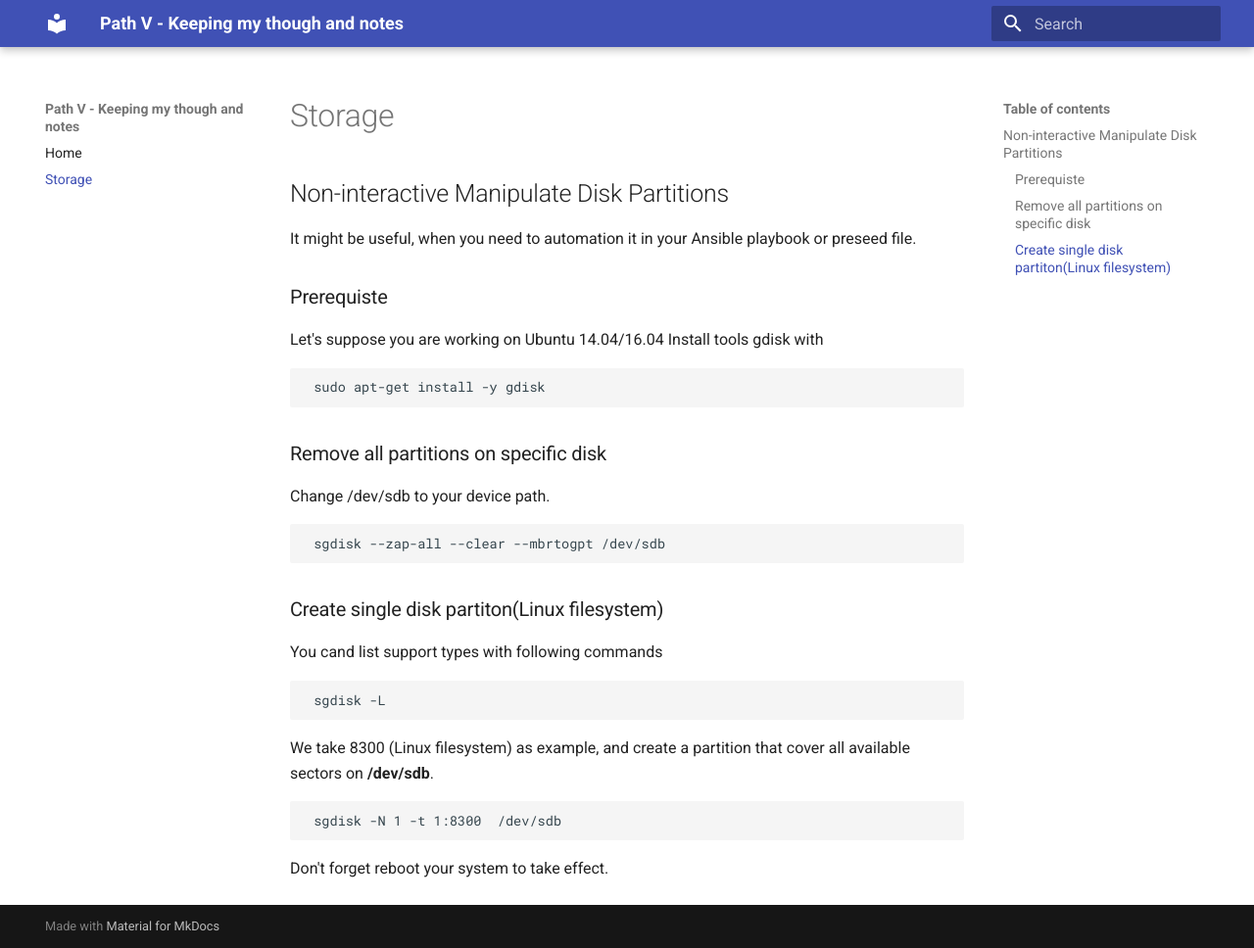
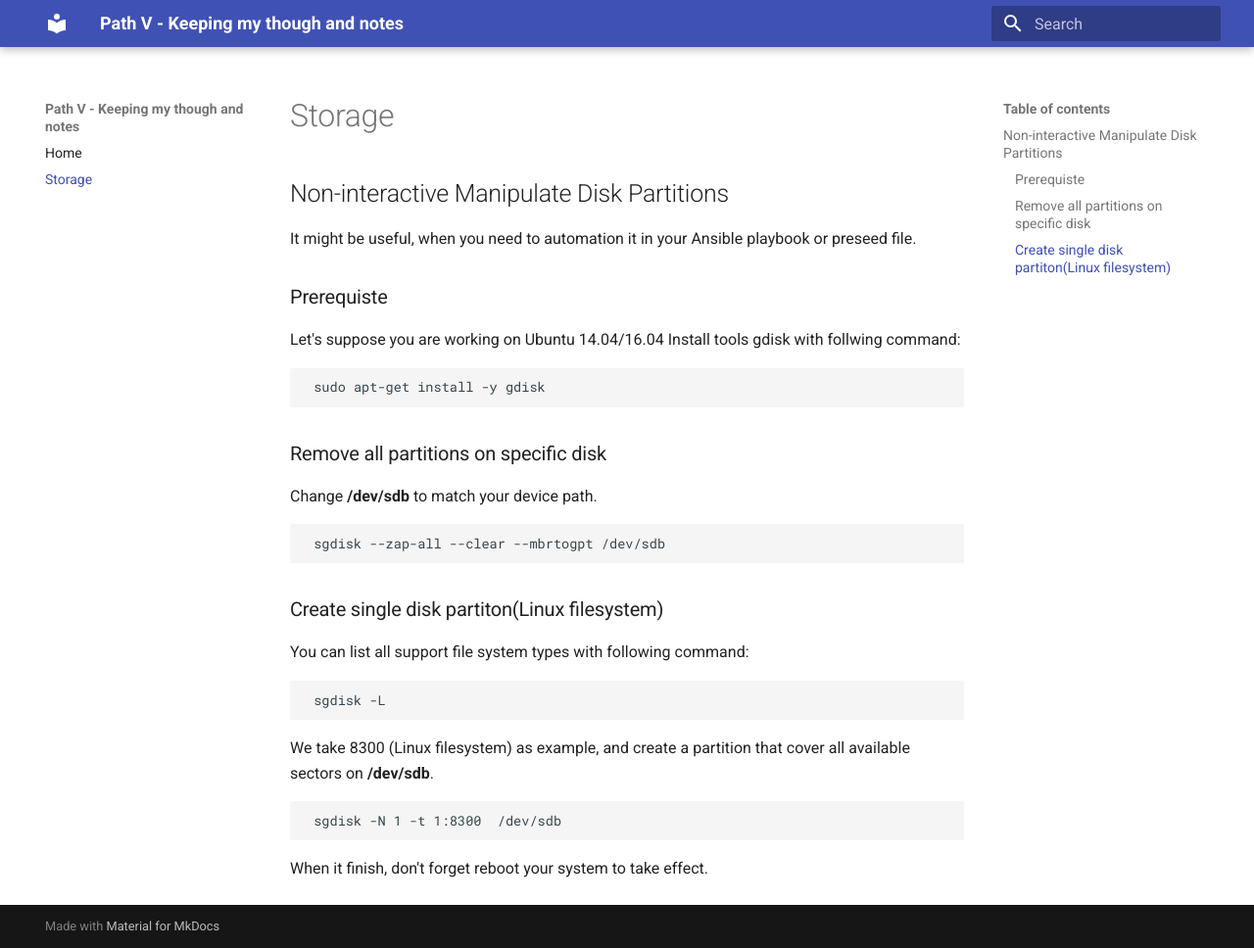
Before and after one commit to cy-lee/cylee-notes, an MkDocs documentation site: the page built from docs/storage.md, in a window 1280 px wide and 968 px high. Shown: the whole window at 98% size. Built offline with MkDocs 1.6.1 and Material for MkDocs 9.7.7, drawn with Linux system fonts in a browser that asks for light colours; old or Windows-style settings are respelled for this version of MkDocs.

Commit message:
fix typo

````diff
--- a/docs/storage.md
+++ b/docs/storage.md
@@ -5,7 +5,7 @@ It might be useful, when you need to automation it in your Ansible playbook or p
 
 
 Let's suppose you are working on Ubuntu 14.04/16.04
-Install tools gdisk with
+Install tools gdisk with follwing command:
 
 ```shell
  sudo apt-get install -y gdisk
@@ -14,7 +14,7 @@ Install tools gdisk with
 ### Remove all partitions on specific disk
 
 
-Change /dev/sdb to your device path.
+Change **/dev/sdb** to match your device path.
 
 ```shell
  sgdisk --zap-all --clear --mbrtogpt /dev/sdb
@@ -23,7 +23,7 @@ Change /dev/sdb to your device path.
 ### Create single disk partiton(Linux filesystem)
 
 
-You cand list support types with following commands
+You can list all support file system types with following command:
 
 ```shell
  sgdisk -L
@@ -34,4 +34,4 @@ We take 8300 (Linux filesystem) as example, and create a partition that cover al
 ```shell
  sgdisk -N 1 -t 1:8300  /dev/sdb
 ```
-Don't forget reboot your system to take effect.
+When it finish, don't forget reboot your system to take effect.
````
